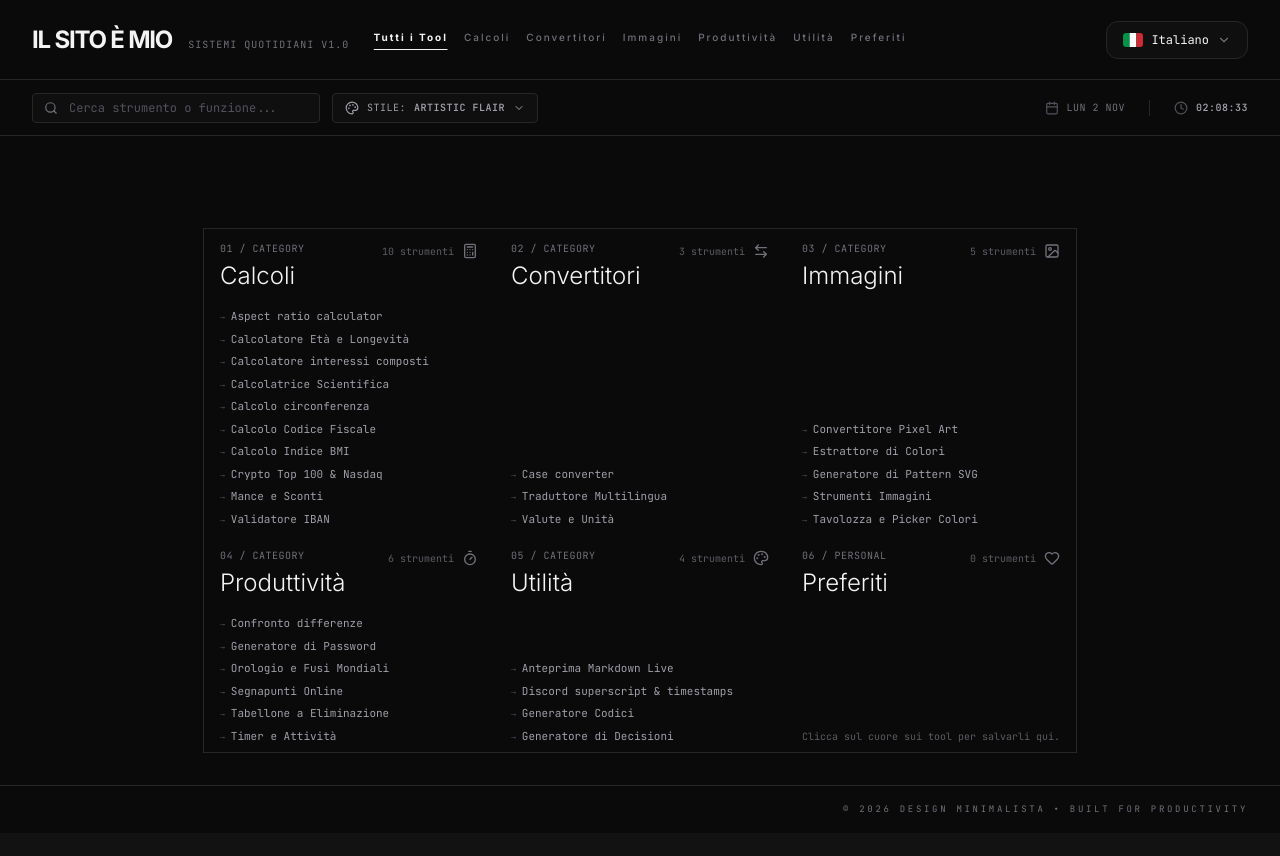
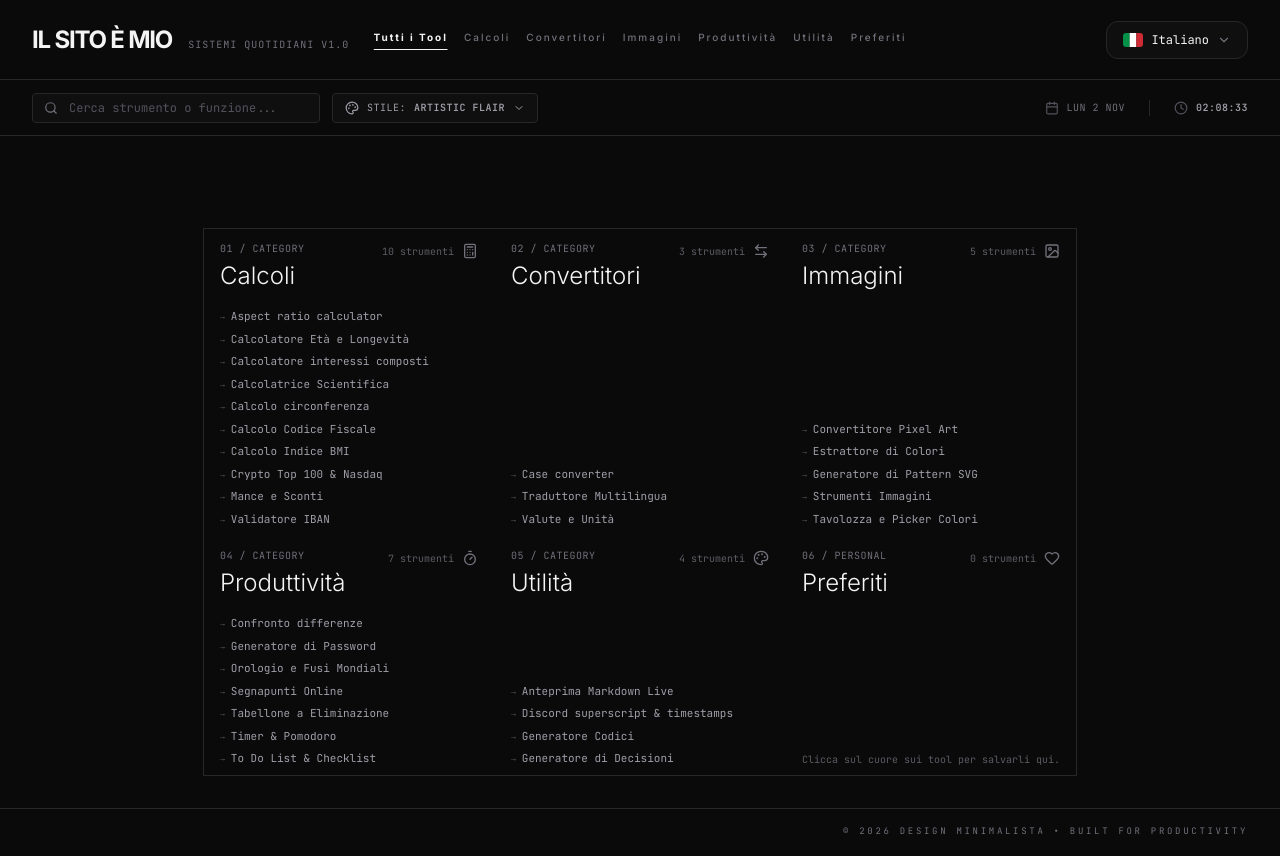
Before and after one commit to Trueshape/All-in-one, a React (Vite) app: page / in a window 1280 px wide. Before the commit the page ends 833 px from the top, so only its background shows below. Built offline with nearby package versions, Linux system fonts and the light colour scheme.

Commit message:
Revert "Merge timer and to-do list into one tabbed tool"
This reverts commit 563a7801eede9097833ec369ea1a7553c6ea472c.

```diff
--- a/src/components/FocusTools.tsx
+++ /dev/null
@@ -1,24 +0,0 @@
-import { useState } from "react";
-import { Segmented, Stack } from "../ui/kit";
-import PomodoroTimer from "./PomodoroTimer";
-import TodoList from "./TodoList";
-
-type Tab = "timer" | "todo";
-
-/** Both tabs stay mounted and the inactive one is hidden, so state (a running timer, a typed value) survives a tab switch. */
-export default function FocusTools() {
-  const [tab, setTab] = useState<Tab>("timer");
-
-  return (
-    <Stack>
-      <Segmented
-        fill
-        value={tab}
-        onChange={setTab}
-        options={[{ value: "timer", label: "Timer & Pomodoro" }, { value: "todo", label: "To Do List" }]}
-      />
-      <div hidden={tab !== "timer"}><PomodoroTimer /></div>
-      <div hidden={tab !== "todo"}><TodoList /></div>
-    </Stack>
-  );
-}
--- a/src/i18n.tsx
+++ b/src/i18n.tsx
@@ -77,7 +77,7 @@ const TOOL_TEXT: Record<Exclude<Lang, "it">, Record<string, ToolText>> = {
     currency: { name: "Currencies & units", description: "Convert currencies with live rates and measures of length, weight, area, volume, speed, energy and temperature." },
     password: { name: "Password generator", description: "Create high-security passwords with adjustable options and length." },
     tip: { name: "Tips and discounts", description: "Work out discounts and tips, and split the bill per person." },
-    timer: { name: "Timer & tasks", description: "Focus sessions with Pomodoro and a stopwatch, plus a task list with due dates and priorities." },
+    timer: { name: "Timer & Pomodoro", description: "Run focus sessions with the Pomodoro technique or use the precision stopwatch." },
     qr: { name: "QR code generator", description: "Instantly create scannable QR codes for text, links or Wi-Fi credentials." },
     color: { name: "Color palette & picker", description: "Pick colors, see HEX/RGB/HSL codes and generate harmonious palettes." },
     decision: { name: "Decision maker", description: "Settle doubts by rolling dice, flipping a coin or drawing from a random list." },
@@ -96,6 +96,7 @@ const TOOL_TEXT: Record<Exclude<Lang, "it">, Record<string, ToolText>> = {
     codice_fiscale_calc: { name: "Italian tax code (Codice Fiscale)", description: "Generate the official Italian tax code from personal data and birthplace." },
     crypto_nasdaq: { name: "Crypto Top 100 & Nasdaq", description: "Live trends of the top 100 cryptocurrencies and the main NASDAQ stocks." },
     iban_validator: { name: "IBAN validator", description: "Check the format and MOD-97 check digits of a bank IBAN." },
+    todo_checklist: { name: "To-do list & checklist", description: "Organize daily tasks, sub-checks and deadlines with priorities and progress." },
     translator: { name: "Multilingual translator", description: "Translate text into many languages with tone selection and speech." },
     color_extractor: { name: "Color extractor", description: "Get the main colors of an image, with percentages, HEX/RGB codes and CSS variables." },
     svg_pattern: { name: "SVG pattern generator", description: "Create repeating patterns (dots, waves, grids, checkers) with your own colors and rotation, as SVG or PNG." },
@@ -107,7 +108,7 @@ const TOOL_TEXT: Record<Exclude<Lang, "it">, Record<string, ToolText>> = {
     currency: { name: "Divisas y unidades", description: "Convierte divisas con tipos en vivo y medidas de longitud, peso, área, volumen, velocidad, energía y temperatura." },
     password: { name: "Generador de contraseñas", description: "Crea contraseñas muy seguras con opciones y longitud ajustables." },
     tip: { name: "Propinas y descuentos", description: "Calcula descuentos y propinas, y divide la cuenta por persona." },
-    timer: { name: "Temporizador y tareas", description: "Sesiones de enfoque con Pomodoro y cronómetro, más una lista de tareas con fechas y prioridades." },
+    timer: { name: "Temporizador y Pomodoro", description: "Gestiona sesiones de enfoque con la técnica Pomodoro o usa el cronómetro de precisión." },
     qr: { name: "Generador de códigos QR", description: "Crea al instante códigos QR para textos, enlaces o datos de Wi-Fi." },
     color: { name: "Paleta y selector de colores", description: "Elige colores, consulta los códigos HEX/RGB/HSL y genera paletas armónicas." },
     decision: { name: "Generador de decisiones", description: "Resuelve dudas lanzando dados, una moneda o eligiendo de una lista al azar." },
@@ -126,6 +127,7 @@ const TOOL_TEXT: Record<Exclude<Lang, "it">, Record<string, ToolText>> = {
     codice_fiscale_calc: { name: "Código fiscal italiano", description: "Genera el código fiscal italiano oficial a partir de los datos personales y el lugar de nacimiento." },
     crypto_nasdaq: { name: "Cripto Top 100 y Nasdaq", description: "Evolución de las 100 principales criptomonedas y de las acciones del NASDAQ." },
     iban_validator: { name: "Validador de IBAN", description: "Comprueba el formato y los dígitos de control MOD-97 de un IBAN." },
+    todo_checklist: { name: "Lista de tareas", description: "Organiza tus tareas diarias, subtareas y plazos con prioridades y progreso." },
     translator: { name: "Traductor multilingüe", description: "Traduce textos a muchos idiomas con selección de tono y pronunciación." },
     color_extractor: { name: "Extractor de colores", description: "Obtén los colores principales de una imagen, con porcentajes, códigos HEX/RGB y variables CSS." },
     svg_pattern: { name: "Generador de patrones SVG", description: "Crea motivos repetidos (puntos, ondas, rejillas, ajedrez) con tus colores y rotación, en SVG o PNG." },
@@ -137,7 +139,7 @@ const TOOL_TEXT: Record<Exclude<Lang, "it">, Record<string, ToolText>> = {
     currency: { name: "Währungen & Einheiten", description: "Rechne Währungen mit aktuellen Kursen und Maße für Länge, Gewicht, Fläche, Volumen, Tempo, Energie und Temperatur um." },
     password: { name: "Passwort-Generator", description: "Erstelle sichere Passwörter mit einstellbaren Optionen und Länge." },
     tip: { name: "Trinkgeld und Rabatte", description: "Berechne Rabatte und Trinkgeld und teile die Rechnung pro Person." },
-    timer: { name: "Timer & Aufgaben", description: "Fokussitzungen mit Pomodoro und Stoppuhr sowie eine Aufgabenliste mit Fristen und Prioritäten." },
+    timer: { name: "Timer & Pomodoro", description: "Fokussiert arbeiten mit der Pomodoro-Technik oder der Stoppuhr." },
     qr: { name: "QR-Code-Generator", description: "Erstelle sofort QR-Codes für Texte, Links oder WLAN-Zugangsdaten." },
     color: { name: "Farbpalette & Farbwähler", description: "Wähle Farben, sieh HEX/RGB/HSL-Codes und erzeuge harmonische Paletten." },
     decision: { name: "Entscheidungshilfe", description: "Entscheide per Würfel, Münzwurf oder Zufallsliste." },
@@ -156,6 +158,7 @@ const TOOL_TEXT: Record<Exclude<Lang, "it">, Record<string, ToolText>> = {
     codice_fiscale_calc: { name: "Italienische Steuernummer", description: "Erzeuge die offizielle italienische Steuernummer aus Personendaten und Geburtsort." },
     crypto_nasdaq: { name: "Krypto Top 100 & Nasdaq", description: "Verlauf der 100 wichtigsten Kryptowährungen und der NASDAQ-Aktien." },
     iban_validator: { name: "IBAN-Prüfer", description: "Prüfe Format und MOD-97-Prüfziffern einer IBAN." },
+    todo_checklist: { name: "To-do-Liste & Checkliste", description: "Organisiere Aufgaben, Unteraufgaben und Fristen mit Prioritäten und Fortschritt." },
     translator: { name: "Mehrsprachiger Übersetzer", description: "Übersetze Texte in viele Sprachen mit Tonauswahl und Sprachausgabe." },
     color_extractor: { name: "Farbextraktor", description: "Ermittle die Hauptfarben eines Bildes mit Anteilen, HEX/RGB-Codes und CSS-Variablen." },
     svg_pattern: { name: "SVG-Muster-Generator", description: "Erstelle Wiederholmuster (Punkte, Wellen, Raster, Schachbrett) mit eigenen Farben und Drehung als SVG oder PNG." },
@@ -167,7 +170,7 @@ const TOOL_TEXT: Record<Exclude<Lang, "it">, Record<string, ToolText>> = {
     currency: { name: "Devises et unités", description: "Convertis des devises aux taux en direct et des mesures de longueur, poids, surface, volume, vitesse, énergie et température." },
     password: { name: "Générateur de mots de passe", description: "Crée des mots de passe très sûrs avec des options et une longueur réglables." },
     tip: { name: "Pourboires et remises", description: "Calcule remises et pourboires, et partage l’addition par personne." },
-    timer: { name: "Minuteur et tâches", description: "Sessions de concentration avec Pomodoro et chronomètre, plus une liste de tâches avec échéances et priorités." },
+    timer: { name: "Minuteur & Pomodoro", description: "Gère des sessions de concentration avec la technique Pomodoro ou le chronomètre." },
     qr: { name: "Générateur de QR code", description: "Crée instantanément des QR codes pour du texte, des liens ou des identifiants Wi-Fi." },
     color: { name: "Palette et sélecteur de couleurs", description: "Choisis des couleurs, consulte les codes HEX/RGB/HSL et génère des palettes harmonieuses." },
     decision: { name: "Aide à la décision", description: "Tranche en lançant des dés, une pièce ou en tirant dans une liste." },
@@ -186,6 +189,7 @@ const TOOL_TEXT: Record<Exclude<Lang, "it">, Record<string, ToolText>> = {
     codice_fiscale_calc: { name: "Code fiscal italien", description: "Génère le code fiscal italien officiel à partir des données personnelles et du lieu de naissance." },
     crypto_nasdaq: { name: "Crypto Top 100 & Nasdaq", description: "Évolution des 100 principales cryptomonnaies et des actions du NASDAQ." },
     iban_validator: { name: "Validateur d’IBAN", description: "Vérifie le format et les chiffres de contrôle MOD-97 d’un IBAN." },
+    todo_checklist: { name: "Liste de tâches", description: "Organise tes tâches, sous-tâches et échéances avec priorités et progression." },
     translator: { name: "Traducteur multilingue", description: "Traduis des textes dans de nombreuses langues avec choix du ton et prononciation." },
     color_extractor: { name: "Extracteur de couleurs", description: "Récupère les couleurs principales d’une image, avec pourcentages, codes HEX/RGB et variables CSS." },
     svg_pattern: { name: "Générateur de motifs SVG", description: "Crée des motifs répétés (pois, vagues, grilles, damier) avec tes couleurs et la rotation, en SVG ou PNG." },
--- a/src/tools/registry.ts
+++ b/src/tools/registry.ts
@@ -44,6 +44,7 @@ import {
   Coins,
   ShieldCheck,
   Wand2,
+  CheckSquare,
   Languages,
   ListTodo,
   BarChart3,
@@ -60,7 +61,7 @@ import {
 const MeasureConverters = lazy(() => import("../components/MeasureConverters"));
 const PasswordGenerator = lazy(() => import("../components/PasswordGenerator"));
 const TipCalculator = lazy(() => import("../components/TipCalculator"));
-const FocusTools = lazy(() => import("../components/FocusTools"));
+const PomodoroTimer = lazy(() => import("../components/PomodoroTimer"));
 const CodeGenerator = lazy(() => import("../components/CodeGenerator"));
 const ColorPicker = lazy(() => import("../components/ColorPicker"));
 const DecisionMaker = lazy(() => import("../components/DecisionMaker"));
@@ -79,6 +80,7 @@ const DiscordTimestamp = lazy(() => import("../components/DiscordTimestamp"));
 const CodiceFiscaleCalculator = lazy(() => import("../components/CodiceFiscaleCalculator"));
 const CryptoAndNasdaqTracker = lazy(() => import("../components/CryptoAndNasdaqTracker"));
 const IbanValidator = lazy(() => import("../components/IbanValidator"));
+const TodoList = lazy(() => import("../components/TodoList"));
 const Translator = lazy(() => import("../components/Translator"));
 const ColorExtractor = lazy(() => import("../components/ColorExtractor"));
 const SvgPatternGenerator = lazy(() => import("../components/SvgPatternGenerator"));
@@ -134,14 +136,14 @@ export const TOOLS: ToolItem[] = [
   },
   {
     id: "timer",
-    name: "Timer e Attività",
-    description: "Sessioni di focus con Pomodoro e cronometro, più la lista delle attività con scadenze e priorità.",
+    name: "Timer & Pomodoro",
+    description: "Gestisci sessioni di focus con la tecnica Pomodoro o usa il cronometro di precisione.",
     icon: Timer,
     colorClass: "border-rose-900/30 hover:border-rose-500/50",
     glowClass: "shadow-rose-950/20 hover:shadow-rose-500/5",
     iconColor: "text-rose-400 bg-rose-500/10",
     category: "produttivita",
-    component: FocusTools,
+    component: PomodoroTimer,
   },
   {
     id: "qr",
@@ -342,6 +344,17 @@ export const TOOLS: ToolItem[] = [
     component: IbanValidator,
   },
   {
+    id: "todo_checklist",
+    name: "To Do List & Checklist",
+    description: "Organizza le tue attività quotidiane, mansioni, sotto-check e scadenze con priorità e progresso.",
+    icon: CheckSquare,
+    colorClass: "border-emerald-900/30 hover:border-emerald-500/50",
+    glowClass: "shadow-emerald-950/20 hover:shadow-emerald-500/5",
+    iconColor: "text-emerald-400 bg-emerald-500/10",
+    category: "produttivita",
+    component: TodoList,
+  },
+  {
     id: "translator",
     name: "Traduttore Multilingua",
     description: "Traduci testi in oltre 35 lingue con selezione del tono di voce, pronuncia vocale e rilevamento automatico.",
```
Also changed, not shown: 2 other files (tests, documents, lock files or other folders).
